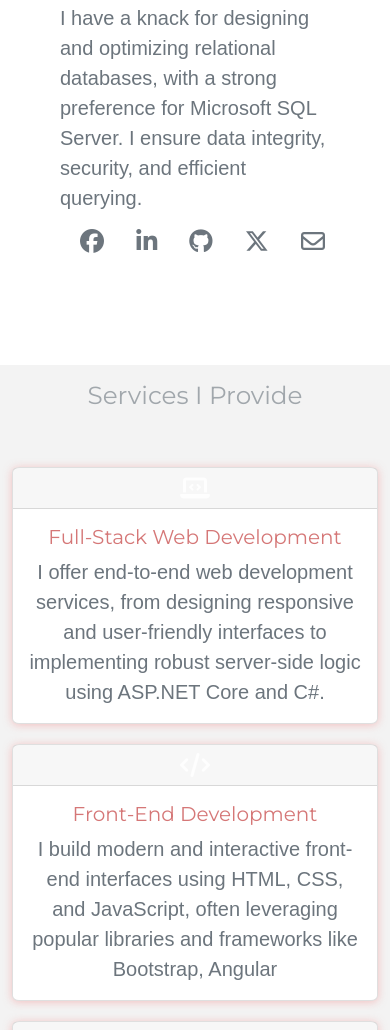
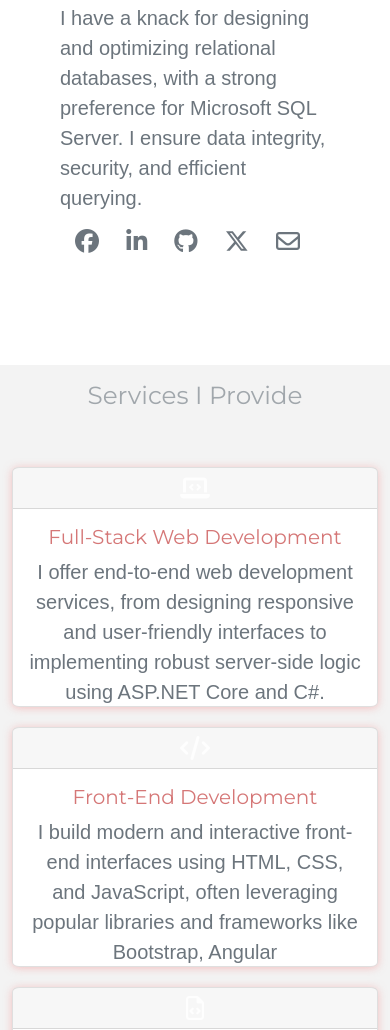
Before and after one commit to ShrouqHassan/Portfolio-, a plain HTML site: page index.html in a window 390 px wide. Shown: the part 1956-2986 px from the top of the page. Drawn offline with nearby package versions, Linux system fonts and the light colour scheme.

Commit message:
responsive edits

```diff
--- a/CSS/style.css
+++ b/CSS/style.css
@@ -200,17 +200,27 @@ justify-content: center;
 }
 @media screen and (max-width: 480px) {
    #card1{
-    width: 20rem !important;
+    /* width: 20rem !important; */
     height:auto !important;
+
    }
    .card{
     margin-bottom: 20px;
-    height:auto;
+    height:15rem;
    }
+   .about li a{
+    color: #6c757d;
+
+    margin-left: 15px;
+
+
+}
+
   }
 @media screen and (min-width: 480px) {
    #card1{
     width: 30rem !important;
     height:auto !important;
+
    }
   }
```
